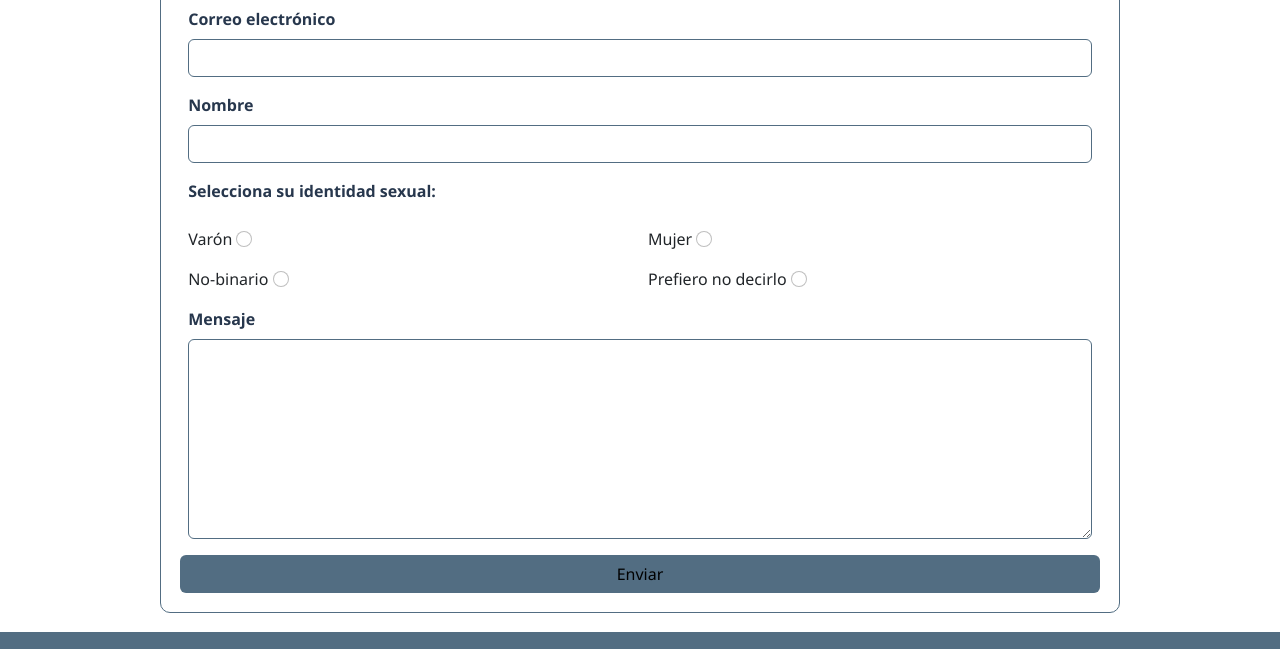
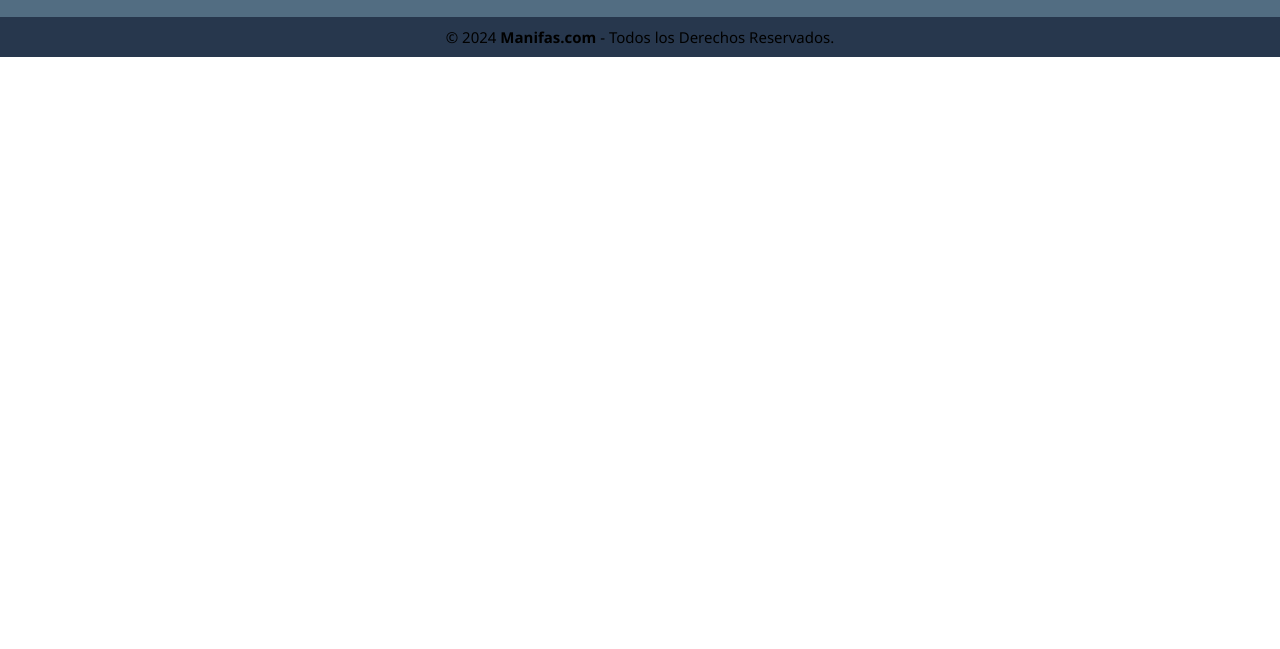
Before and after one commit to AimarGende/ManifasRepository, a plain HTML site: page Front/index.html in a window 1280 px wide. Shown: the part 2380-3029 px from the top of the page. After the commit the page ends 2437 px from the top, so only its background shows below. Drawn offline with nearby package versions, Linux system fonts and the light colour scheme.

```diff
--- a/Front/index.html
+++ b/Front/index.html
@@ -95,7 +95,7 @@
         </div>
     </div>
     <!-- Contacto -->
-    <div id="contacto">
+    <div id="contacto" style="display: none;">
         <h2 class="titulo">Contacto</h2>
         <p class="info">Ponte en contacto con nosotros mediante este simple formulario, y despeja todas tus dudas acerca
             de
```
